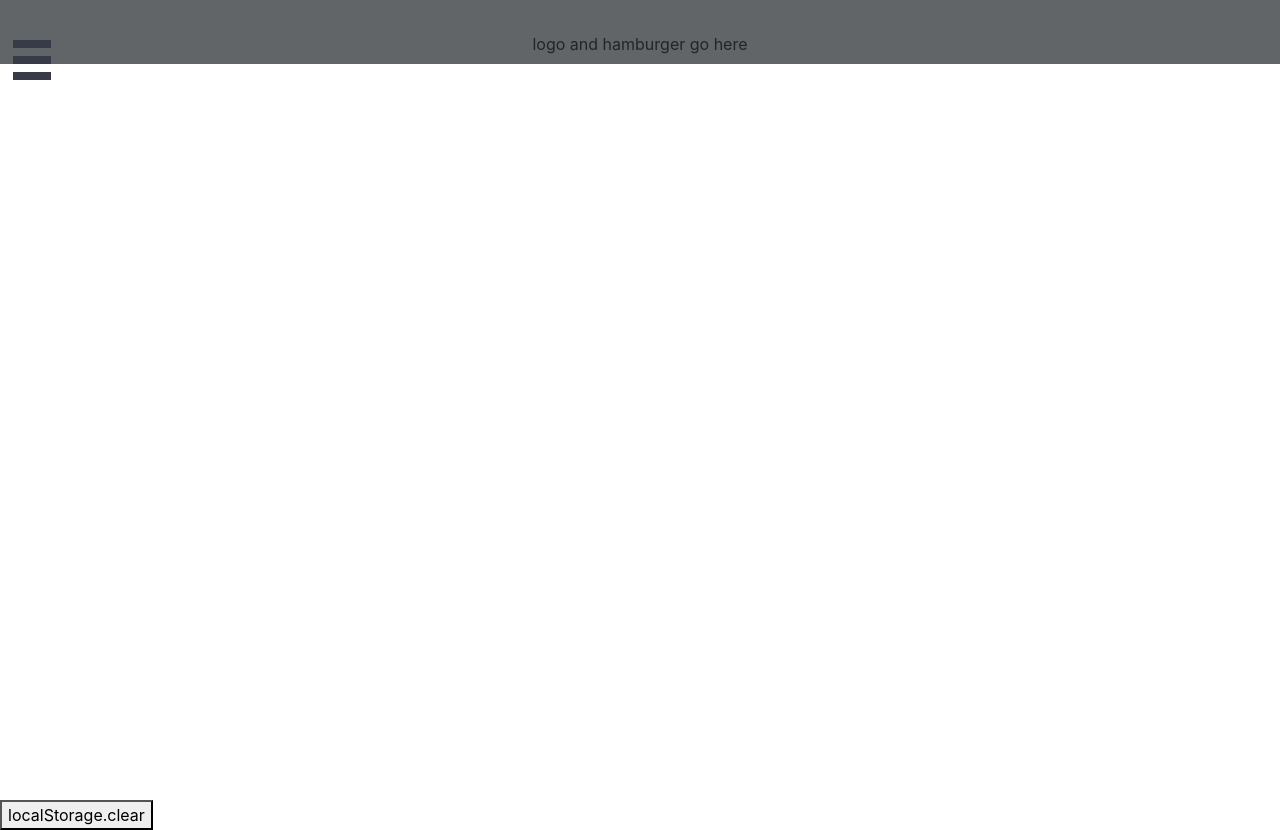
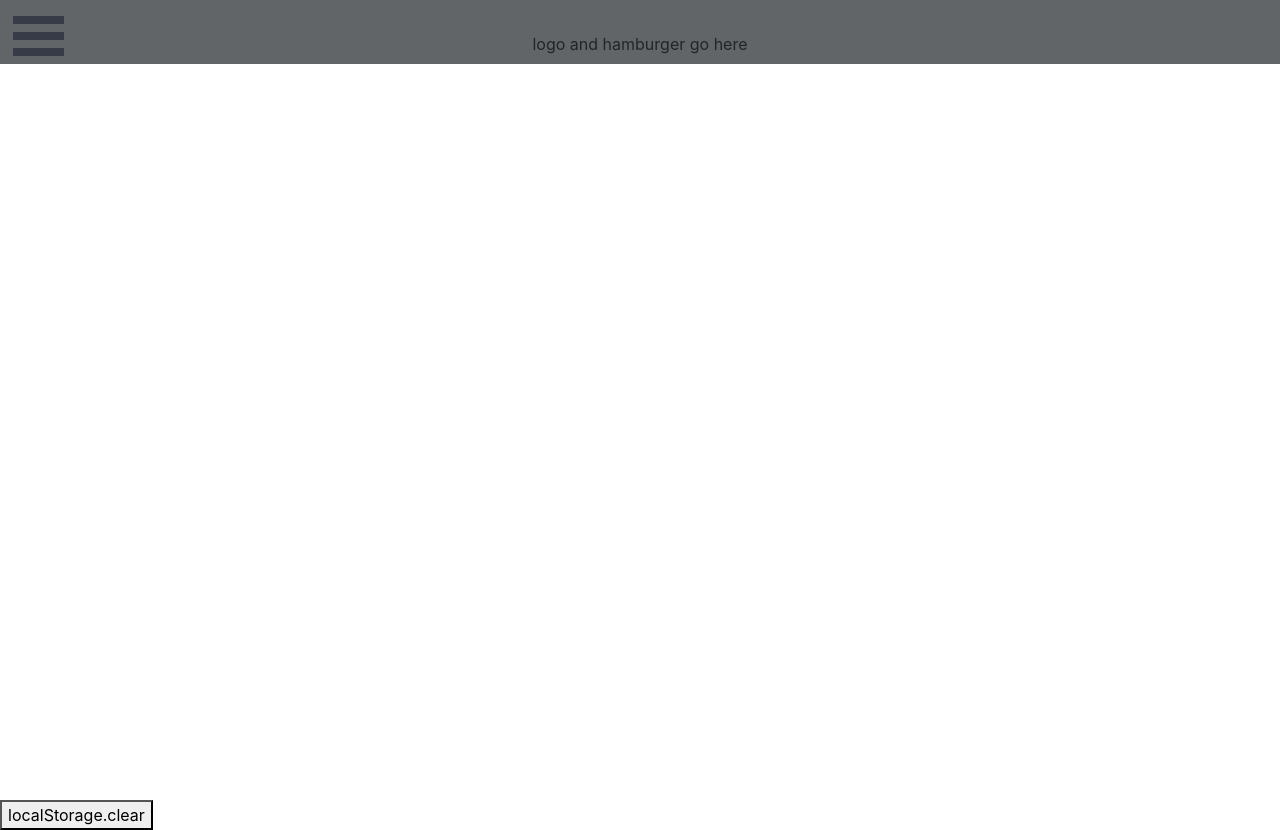
Before and after one commit to danieldagot/Max, a React (Create React App) app: page / in a window 1280 px wide. Built offline with nearby package versions, Linux system fonts and the light colour scheme.

Commit message:
Update App.css

```diff
--- a/src/App.css
+++ b/src/App.css
@@ -74,10 +74,10 @@
  /* Position and sizing of burger button */
  .bm-burger-button {
  position: fixed;
- width: 3vw;
+ width: 4vw;
  height: 5vh;
  left: 1%;
- top: 5%;
+ top: 2%;
  }
 
  /* Color/shape of burger icon bars */
```
